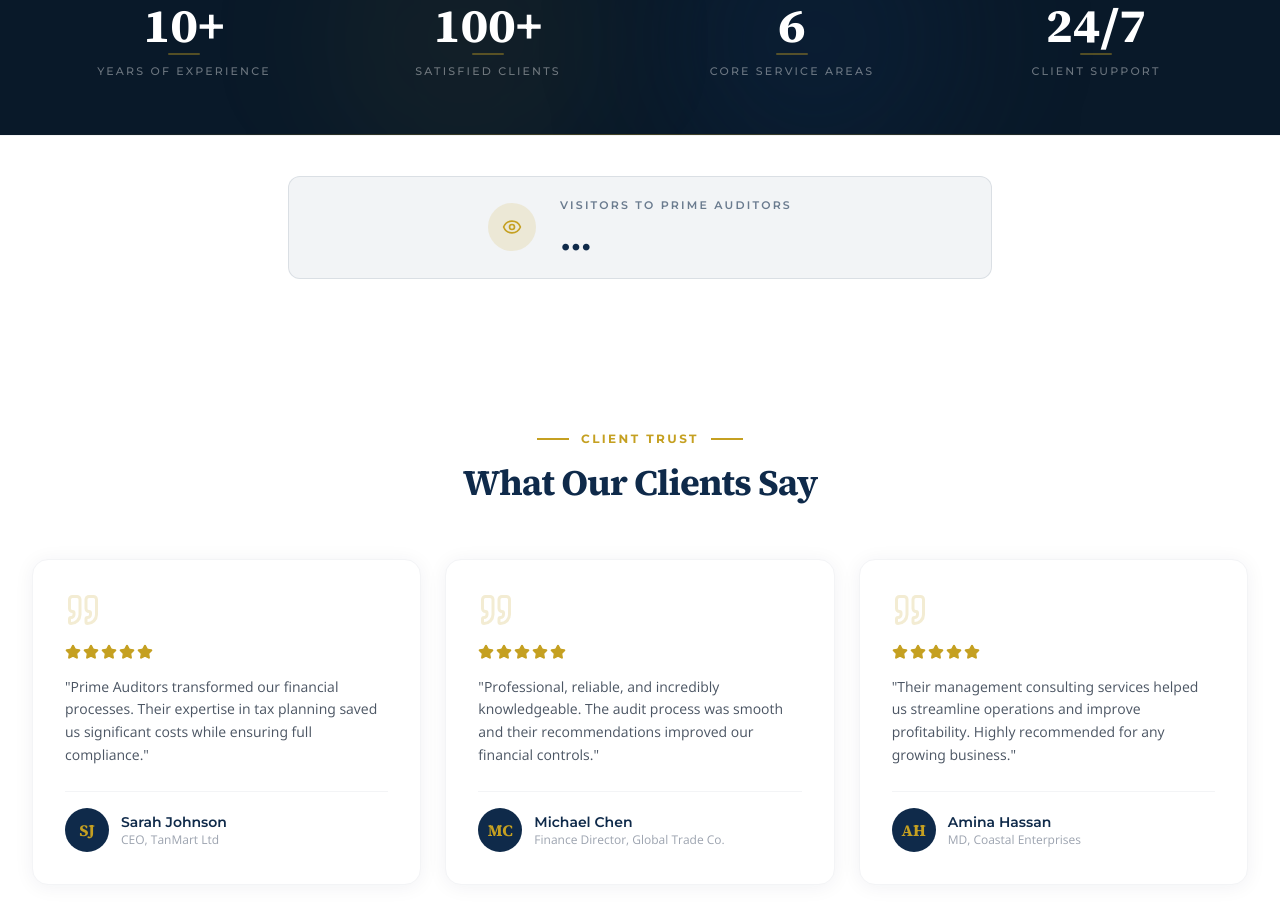
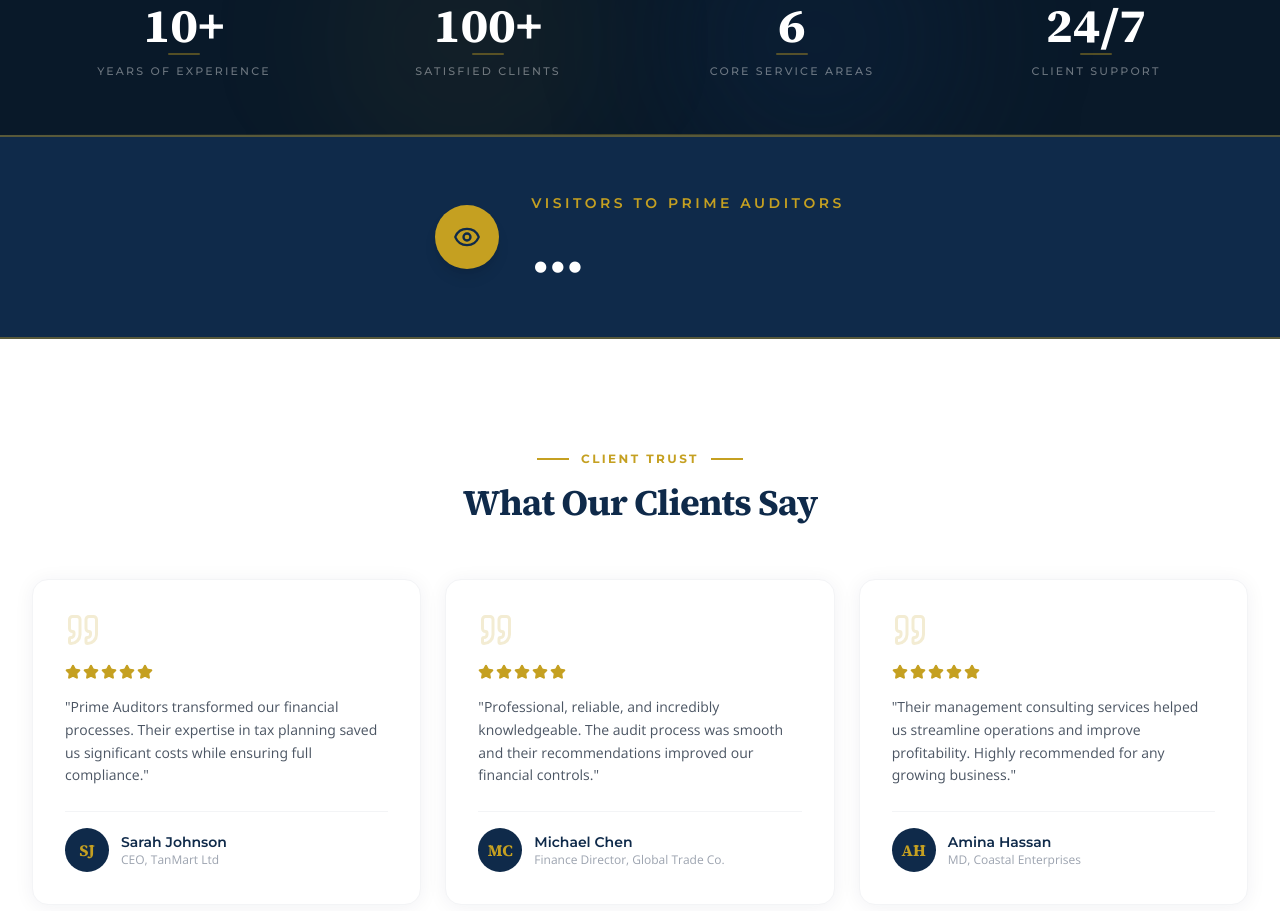
Before and after one commit to olomierik/prime-auditors-website-tanga, a React (Vite) app: page /en in a window 1280 px wide. Shown: the part 2960-3871 px from the top of the page. Built offline with nearby package versions, Linux system fonts and the light colour scheme; no server answers.

Commit message:
Changes
Co-authored-by: olomierik <200570144+olomierik@users.noreply.github.com>

```diff
--- a/src/components/VisitorCounter.tsx
+++ b/src/components/VisitorCounter.tsx
@@ -27,23 +27,22 @@ const VisitorCounter = () => {
   }, []);
 
   return (
-    <section className="bg-white py-10 border-t border-gray-100">
-      <div className="max-w-3xl mx-auto px-4 sm:px-6 lg:px-8">
+    <section className="bg-prime-blue py-12 sm:py-14 border-y-2 border-prime-gold/40">
+      <div className="max-w-4xl mx-auto px-4 sm:px-6 lg:px-8">
         <motion.div
           initial={{ opacity: 0, y: 12 }}
-          whileInView={{ opacity: 1, y: 0 }}
-          viewport={{ once: true }}
+          animate={{ opacity: 1, y: 0 }}
           transition={{ duration: 0.5 }}
-          className="flex flex-col sm:flex-row items-center justify-center gap-4 sm:gap-6 bg-prime-blue/5 border border-prime-blue/10 rounded-xl px-6 py-5"
+          className="flex flex-col sm:flex-row items-center justify-center gap-5 sm:gap-8 text-center sm:text-left"
         >
-          <div className="w-12 h-12 rounded-full bg-prime-gold/15 flex items-center justify-center flex-shrink-0">
-            <Eye className="w-5 h-5 text-prime-gold" />
+          <div className="w-16 h-16 rounded-full bg-prime-gold flex items-center justify-center flex-shrink-0 shadow-lg">
+            <Eye className="w-7 h-7 text-prime-blue" />
           </div>
-          <div className="text-center sm:text-left">
-            <div className="text-[11px] font-montserrat font-semibold text-prime-blue/60 uppercase tracking-[0.2em] mb-1">
+          <div>
+            <div className="text-xs sm:text-sm font-montserrat font-semibold text-prime-gold uppercase tracking-[0.25em] mb-2">
               Visitors to Prime Auditors
             </div>
-            <div className="text-3xl sm:text-4xl font-serif font-bold text-prime-blue tabular-nums">
+            <div className="text-5xl sm:text-6xl font-serif font-bold text-white tabular-nums leading-none">
               {count === null ? "…" : count.toLocaleString()}
             </div>
           </div>
```
